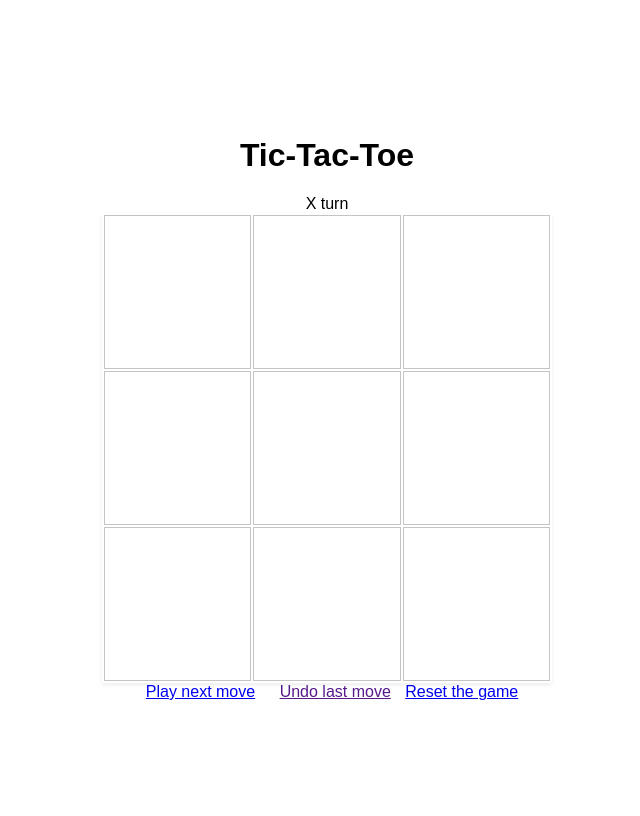
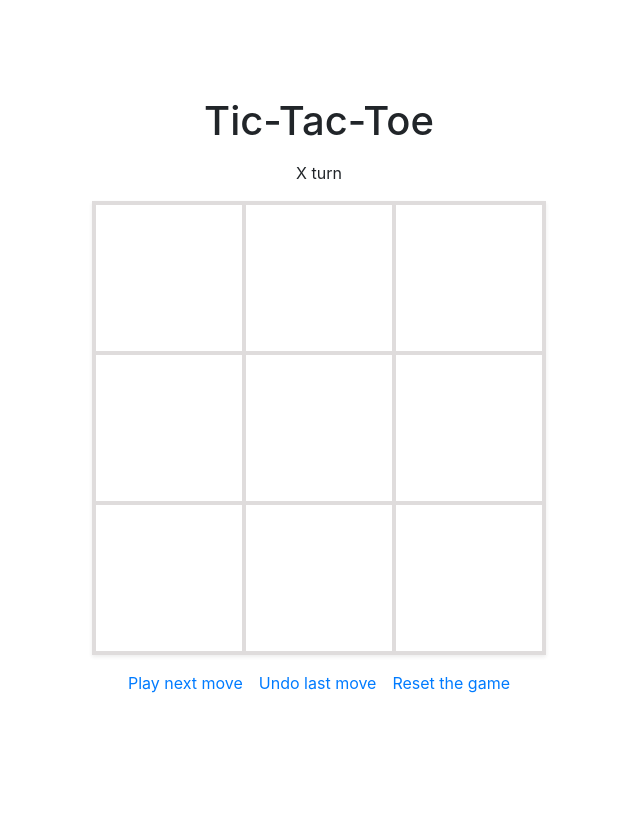
Before and after one commit to m-shihata/cs50b-tic-tac-toe, a Flask app: page / in a window 1280 px wide. Shown: the whole page, without its empty margins (321-961 px from the left). After the commit the page ends 693 px from the top, so only its background shows below. Run offline with Flask 2, Linux system fonts and the light colour scheme; some libraries are stand-ins or nearby versions.

Commit message:
Make it more responsive to different size of screens

```diff
--- a/static/styles.css
+++ /dev/null
@@ -1,50 +0,0 @@
-body {
-    height: 100vh;
-    width: 100vw;
-    display: flex;
-    flex-direction: column;
-    justify-content: center;
-    align-items: center;
-    font-family: Arial, Helvetica, sans-serif;
-}
-
-h1 {
-    text-align: center;
-}
-
-body > div {
-    text-align: center;
-}
-
-table {
-    width: 450px;
-    height: 450px;
-    box-shadow: 0 .125rem .25rem rgba(0,0,0,.075);
-}
-
-td, td > a {
-    width: 150px;
-    height: 150px;
-    font-size: 100px;
-    text-align: center;
-}
-
-td {
-    border: 1px solid rgb(196, 196, 196);
-    border-collapse: collapse;
-}
-
-td > a {
-    text-decoration: none;
-    color: rgb(255, 255, 255);
-    margin: 0px;
-}
-
-td > a:hover {
-    color: rgb(218, 218, 218);
-}
-
-.mr {
-    margin-left: 10px;
-    margin-right: 10px;
-}
--- a/templates/game.html
+++ b/templates/game.html
@@ -1,12 +1,71 @@
 <!DOCTYPE html>
-<html>
+<html class="d-flex justify-content-center align-items-center">
     <head>
         <title>Tic-Tac-Toe</title>
-        <link href="/static/styles.css" rel="stylesheet">
+        <meta charset="utf-8">
+        <meta name="viewport" content="width=device-width, initial-scale=1, shrink-to-fit=no">
+        <link rel="stylesheet" href="https://stackpath.bootstrapcdn.com/bootstrap/4.5.0/css/bootstrap.min.css" integrity="sha384-9aIt2nRpC12Uk9gS9baDl411NQApFmC26EwAOH8WgZl5MYYxFfc+NcPb1dKGj7Sk" crossorigin="anonymous">
+        <style>
+            html, body {
+                width: 100vw;
+                height: 100vh;
+            }
+            table, td {
+                border: 2px solid rgb(223, 220, 220);
+                border-collapse: collapse;
+                overflow: none;
+            }
+
+            td > a {
+                text-decoration: none !important;
+                color: rgb(255, 255, 255);
+            }
+
+            td > a:hover {
+                color: rgb(218, 218, 218);
+            }
+
+
+
+            @media (min-width: 500px) {
+                td, td > a {
+                    font-size: 100px;
+                    width: 150px;
+                    height: 150px;
+                }
+
+                td > a {
+                    padding-left: 2rem;
+                    padding-right: 2rem;
+                }
+
+                #controller {
+                    max-width: 450px;
+                }
+            }
+
+            @media (max-width: 499px) {
+                td, td > a {
+                    font-size: 50px;
+                    width: 80px;
+                    height: 80px;
+                }
+
+                td > a {
+                    padding-left: 1rem;
+                    padding-right: 1rem;
+
+                }
+
+                #controller {
+                    max-width: 240px;
+                }
+            }
+        </style>
     </head>
-    <body>
-        <h1>Tic-Tac-Toe</h1>
-        <div>
+    <body class="d-flex flex-column justify-content-center align-items-center">
+        <h1 >Tic-Tac-Toe</h1>
+        <div class="my-2">
             {% if score == 1 %}
                 Winner is X
             {% elif score == -1 %}
@@ -21,11 +80,12 @@
                 {% endif %}
             {% endif %}
         </div>
-        <table>
+        <table class="d-flex flex-column my-2 shadow-sm p-0">
             {% for i in range(3) %}
-                <tr>
+                <tr class="d-flex">
                     {% for j in range(3) %}
-                        <td>
+                        <td class="text-center p-0">
+
                             {% if game[i][j] != 0 %}
                                 {% if game[i][j] == 1 %}
                                     X
@@ -46,14 +106,14 @@
                 </tr>
             {% endfor %}
         </table>
-        <div >
+        <div id="controller" class="d-flex flex-wrap justify-content-center">
             {% if score == None %}
-            <a class="mr" href="/play">Play next move</a>
-            <a class="mr" href="{% if count > 0 %}/undo{% endif %}">Undo last move</a>
-            <a  href="/reset">Reset the game</a>
+            <a class="my-2 mx-2" href="/play">Play next move</a>
+            <a class="my-2 mx-2" href="{% if count > 0 %}/undo{% endif %}">Undo last move</a>
+            <a class="my-2 mx-2" href="/reset">Reset the game</a>
 
             {% else %}
-                <a href="/reset">Play again</a>
+                <a class="my-2 mx-2" href="/reset">Play again</a>
             {% endif %}
         </div>
     </body>
```
